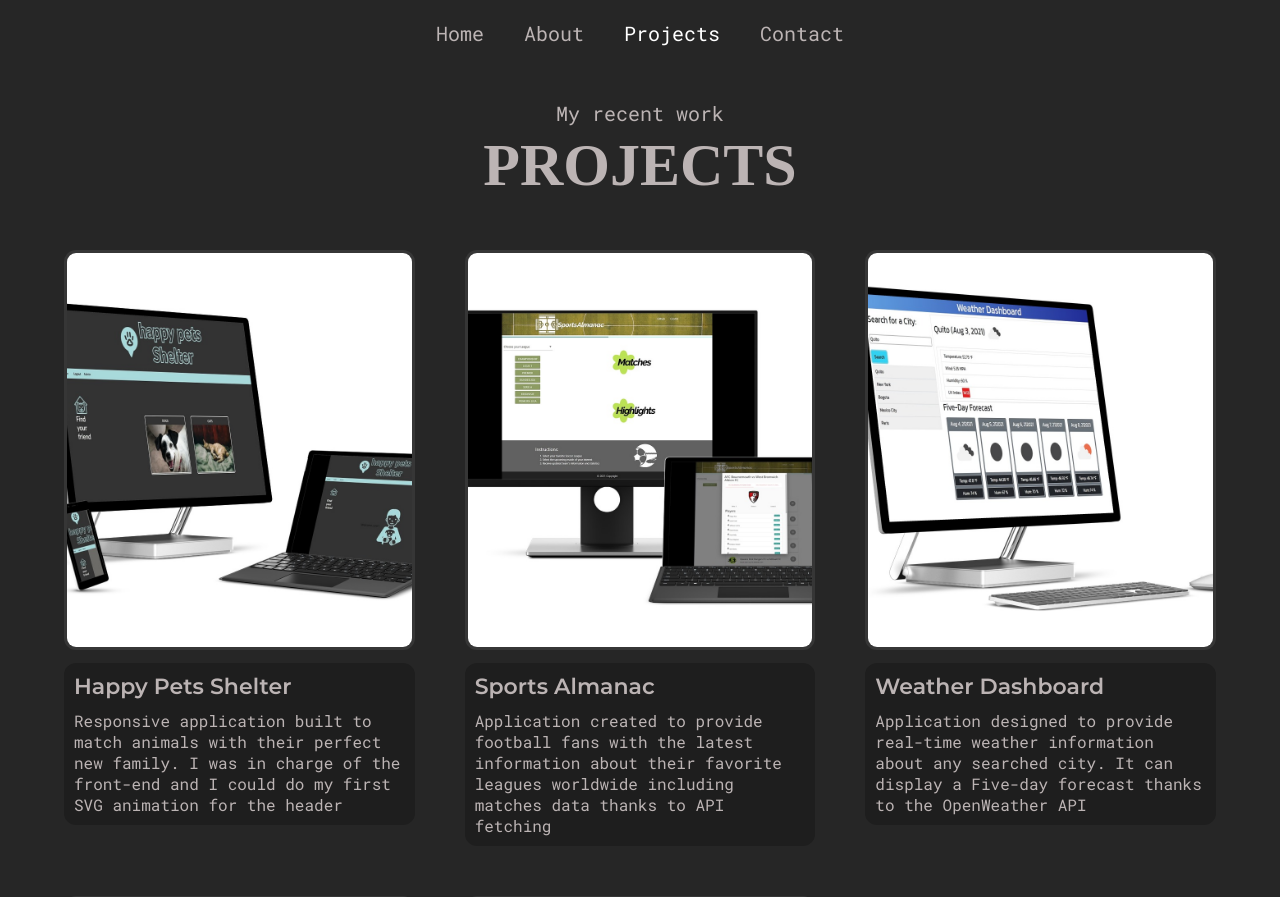
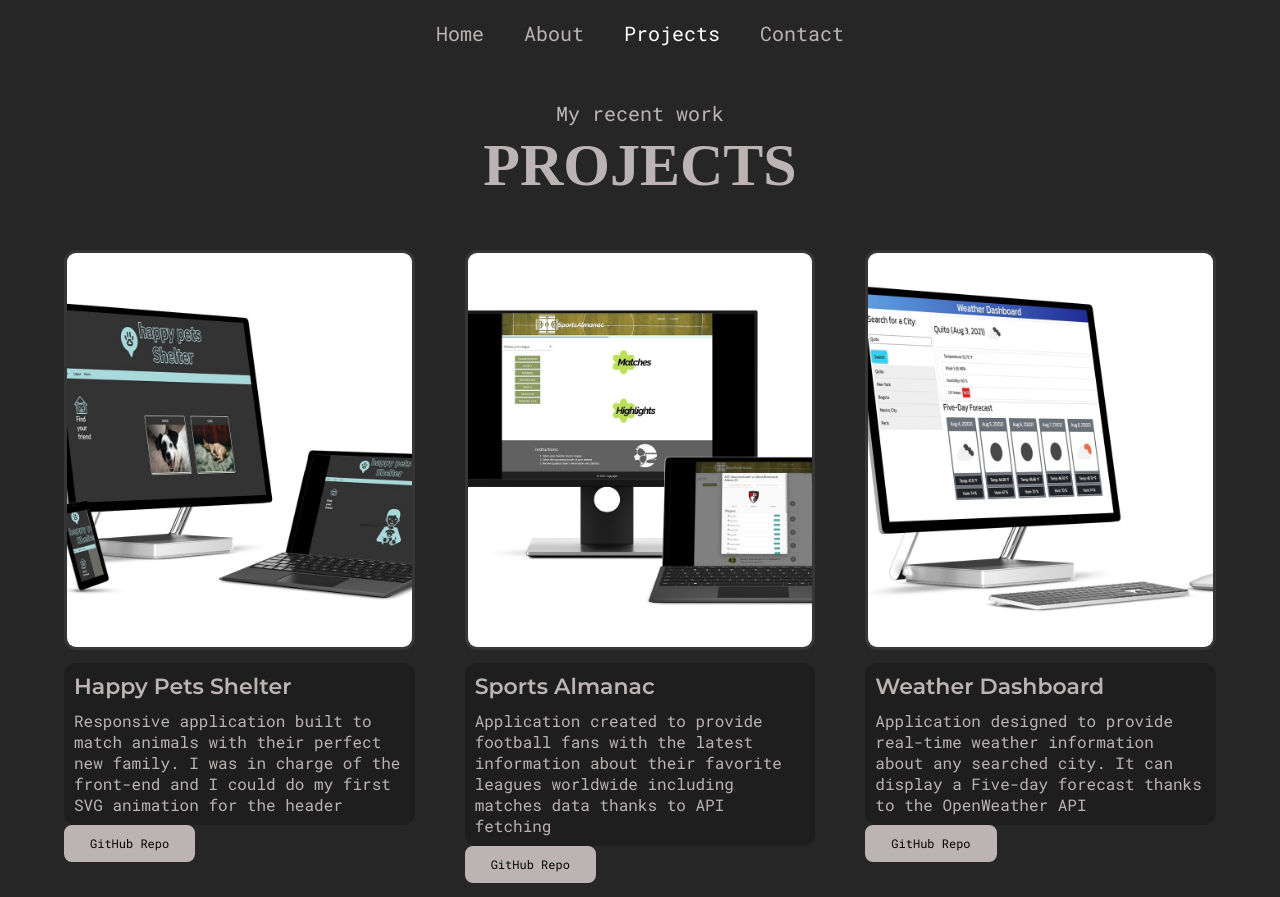
Before and after one commit to AdrianoArmen/adrianos-react-portfolio-20, a React (Create React App) app: page /projects in a window 1280 px wide. Shown: the top 897 px of the page. Built offline with nearby package versions, Linux system fonts and the light colour scheme; a web font is replaced by a local one.

Commit message:
button to github repor added into projects items

```diff
--- a/src/assets/data/projects.js
+++ b/src/assets/data/projects.js
@@ -12,6 +12,7 @@ const projects = [
     desc:
       'Responsive application built to match animals with their perfect new family. I was in charge of the front-end and I could do my first SVG animation for the header',
     img: HappyPetsImg,
+    url: 'https://github.com/adina-hc/happy-pets-shelter-app',
   },
   {
     id: uuidv4(),
@@ -19,6 +20,7 @@ const projects = [
     desc:
       'Application created to provide football fans with the latest information about their favorite leagues worldwide including matches data thanks to API fetching',
     img: SportsAlmanacImg,
+    url: 'https://github.com/adina-hc/sports-almanac',
   },
   {
     id: uuidv4(),
@@ -26,6 +28,7 @@ const projects = [
     desc:
       'Application designed to provide real-time weather information about any searched city. It can display a Five-day forecast thanks to the OpenWeather API',
     img: WeatherDashboardImg,
+    url: 'https://github.com/AdrianoArmen/adrianos-weather-dashboard-6',
   },
   {
     id: uuidv4(),
@@ -33,6 +36,7 @@ const projects = [
     desc:
       'Simple application with a fun game about JavaScript fundamentals including a timer and a local storage hall of fame',
     img: CodeQuizImg,
+    url: 'https://github.com/AdrianoArmen/adrianos-code-quiz-4',
   },
   {
     id: uuidv4(),
@@ -40,6 +44,7 @@ const projects = [
     desc:
       'Puzzle-built application with Spotify podcast content regarding coding and a responsive design',
     img: PodcastChannelImg,
+    url: 'https://github.com/AdrianoArmen/PodcastChannel',
   },
 ];
 
--- a/src/components/ProjectItem.js
+++ b/src/components/ProjectItem.js
@@ -14,6 +14,16 @@ const ProjectItemStyles = styled.div`
     img {
       height: 100%;
     }
+  }
+  .button {
+    font-size: 1.2rem;
+    background-color: ${(props) =>
+      props.outline ? 'transperant' : 'var(--gray-1)'};
+    padding: 0.7em 2em;
+    border: 2px solid var(--gray-1);
+    border-radius: 8px;
+    display: inline-block;
+    color: ${(props) => (props.outline ? 'var(--gary-1)' : 'black')};
   }
   .projectItem__info {
     margin-top: 1rem;
@@ -40,6 +50,7 @@ export default function ProjectItem({
   img = ProjectImg,
   title = 'Project Name',
   desc = 'Lorem Ipsum is simply dummy text of the printing and typesetting industry.',
+  url = 'Git Repository url',
 }) {
   return (
     <ProjectItemStyles>
@@ -52,6 +63,9 @@ export default function ProjectItem({
         </Link>
         <p className="projectItem__desc">{desc}</p>
       </div>
+      <a href={url} className="button">
+        GitHub Repo
+      </a>
     </ProjectItemStyles>
   );
 }
--- a/src/components/ProjectsSection.js
+++ b/src/components/ProjectsSection.js
@@ -89,6 +89,7 @@ export default function ProjectsSection() {
                     title={project.name}
                     img={project.img}
                     desc={project.desc}
+                    url={project.url}
                   />
                 </SwiperSlide>
               );
--- a/src/pages/Projects.js
+++ b/src/pages/Projects.js
@@ -29,6 +29,7 @@ export default function Projects() {
                 title={item.name}
                 desc={item.desc}
                 img={item.img}
+                url={item.url}
               />
             ))}
           </div>
```
